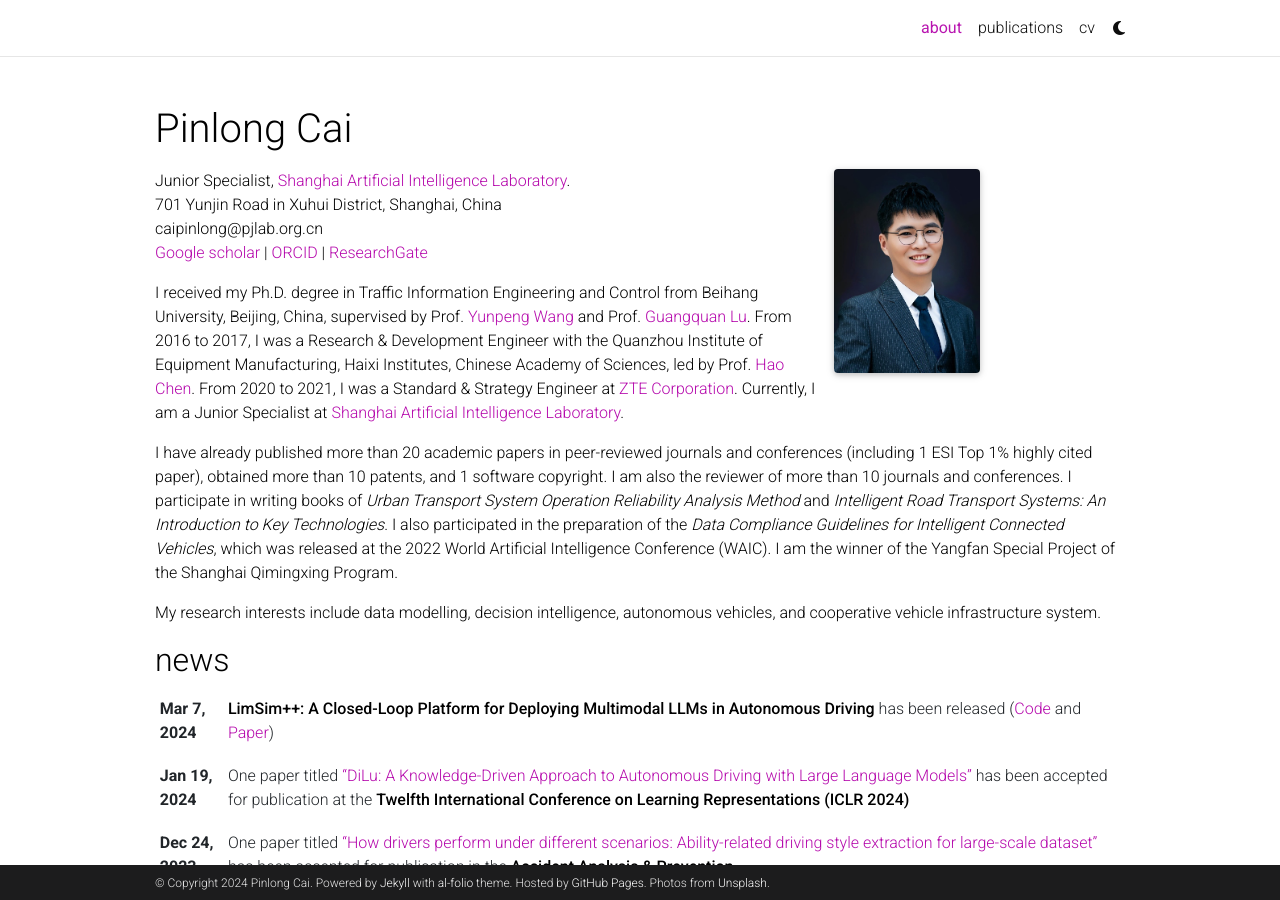
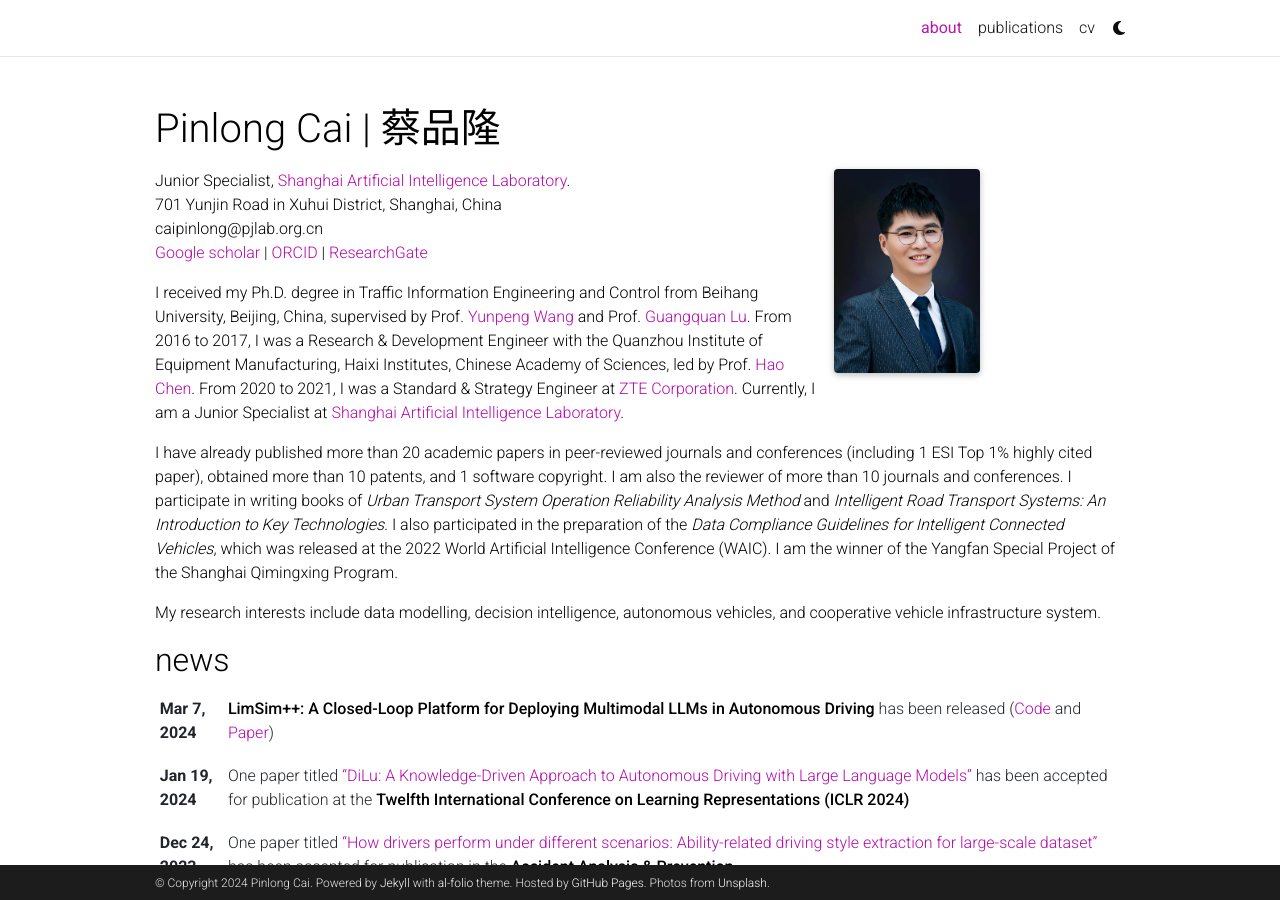
Before and after one commit to pinlong-cai/pinlong-cai.github.io, a Jekyll site: the page built from _pages/about.md, in a window 1280 px wide and 900 px high. Built offline with Jekyll 4.4.1, drawn with Linux system fonts in a browser that asks for light colours; full-size pictures stand in for the smaller copies a plugin makes; comment, search, counter and statistics services are not loaded; a style sheet for code colours, icons or effects is not loaded.

Commit message:
Update _config.yml

```diff
--- a/_config.yml
+++ b/_config.yml
@@ -2,7 +2,7 @@
 # Site settings
 # -----------------------------------------------------------------------------
 
-title: Pinlong Cai # the website title (if blank, full name will be used instead)
+title: Pinlong Cai | 蔡品隆 # the website title (if blank, full name will be used instead)
 first_name: Pinlong
 middle_name:
 last_name: Cai
```
